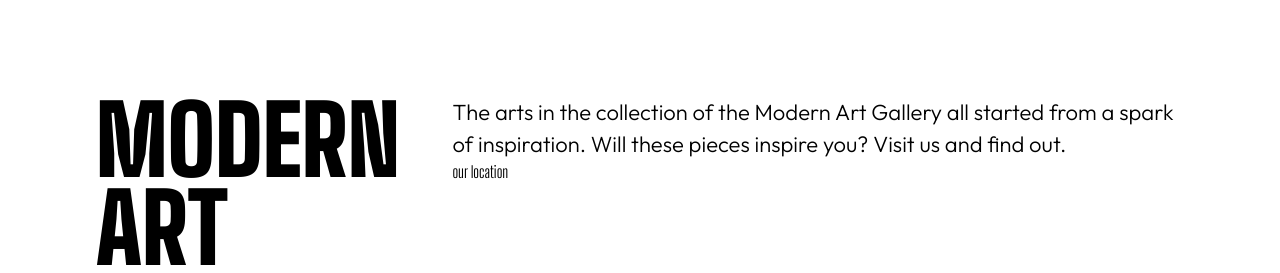
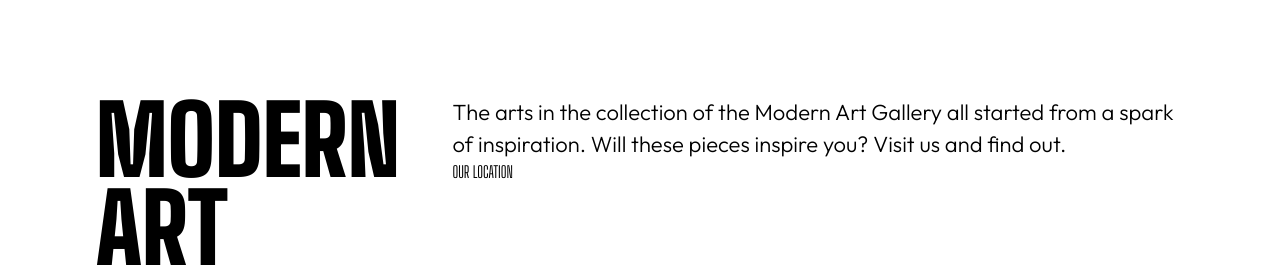
Before and after one commit to lastiwan89/fem-art-gallery, a Next.js app: page / in a window 1280 px wide. Shown: the top 273 px of the page. Built offline with nearby package versions, Linux system fonts and the light colour scheme.

Commit message:
@iwan button with some improvements

```diff
--- a/app/components/Button.tsx
+++ b/app/components/Button.tsx
@@ -1,5 +1,7 @@
+"use client";
 import React, { useState, createContext } from "react";
 import Image from "next/image";
+import Link from "next/link";
 const ButtonContext = createContext<any>(null);
 export default function Button() {
   const [isOpen, setIsOpen] = useState<boolean>(true);
@@ -8,25 +10,26 @@ export default function Button() {
     <ButtonContext.Provider value={isOpen}>
       <button onClick={() => setIsOpen((prev) => !prev)}>
         {isOpen ? (
-          <div>
-            <p>our location</p>
+          <Link href={`/location`}>
+            <p className="uppercase">our location</p>
             <Image
               src="/icon-arrow-right.svg"
               width={24}
               height={24}
               alt="arrow right"
             />
-          </div>
+          </Link>
         ) : (
-          <div>
+          <Link href={`/`}>
             <Image
+              className="bg-black p-6"
               src="/icon-arrow-left.svg"
               width={24}
               height={24}
               alt="arrow left"
             />
-            <p>our location</p>
-          </div>
+            <p className="uppercase px-8 py-6 bg-orange-300">our location</p>
+          </Link>
         )}
       </button>
     </ButtonContext.Provider>
```
